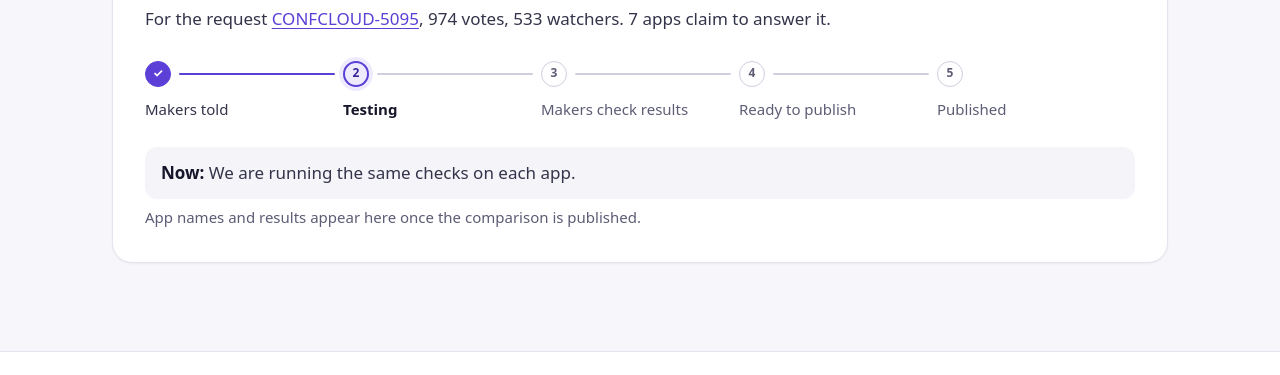
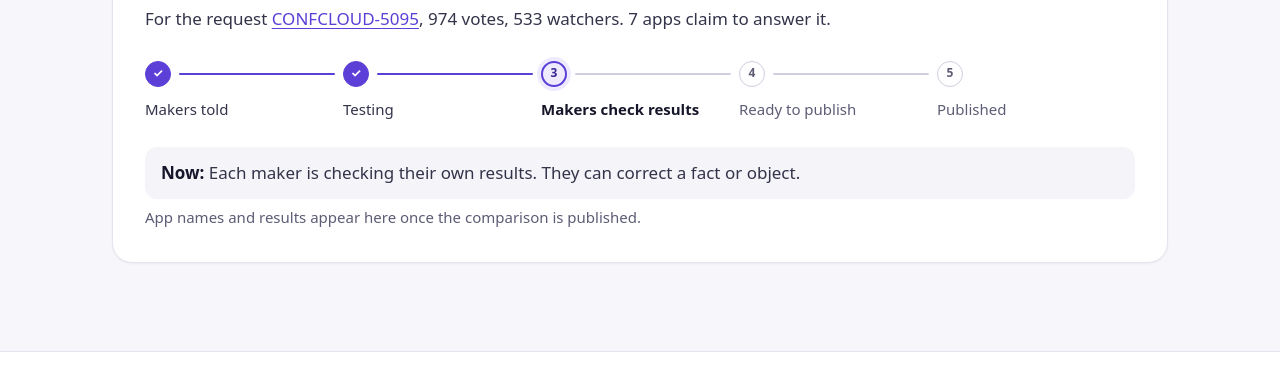
Before and after one commit to World-Wide-Nodes/App_Testing_Lab, a plain HTML site: page c/edit-inheritance/index.html in a window 1280 px wide. Shown: the part 862-1237 px from the top of the page. Drawn offline with Linux system fonts and the light colour scheme.

Commit message:
Edit restrictions comparison: makers checking their results
Co-Authored-By: Claude Opus 5.5 <noreply@anthropic.com>
Claude-Session: https://claude.ai/code/session_01Gba3ZTbUbPFwWYfKMyGQC4

```diff
--- a/c/edit-inheritance/index.html
+++ b/c/edit-inheritance/index.html
@@ -89,8 +89,8 @@
       <li class="card card-progress">
         <h3>Apps that pass edit restrictions down a page tree</h3>
         <p class="request">For the request <a href="https://jira.atlassian.com/browse/CONFCLOUD-5095" rel="nofollow noopener">CONFCLOUD-5095</a>, 974 votes, 533 watchers. 7 apps claim to answer it.</p>
-        <ol class="stages" role="list" aria-label="Stage"><li class="stage stage-done">Makers told</li><li class="stage stage-now" aria-current="step">Testing</li><li class="stage stage-next">Makers check results</li><li class="stage stage-next">Ready to publish</li><li class="stage stage-next">Published</li></ol>
-        <p class="progress-now"><strong>Now:</strong> We are running the same checks on each app.</p>
+        <ol class="stages" role="list" aria-label="Stage"><li class="stage stage-done">Makers told</li><li class="stage stage-done">Testing</li><li class="stage stage-now" aria-current="step">Makers check results</li><li class="stage stage-next">Ready to publish</li><li class="stage stage-next">Published</li></ol>
+        <p class="progress-now"><strong>Now:</strong> Each maker is checking their own results. They can correct a fact or object.</p>
         <p class="note">App names and results appear here once the comparison is published.</p>
       </li>
     </ul>
```
Also changed, not shown: index.html (+7 -7 lines).
